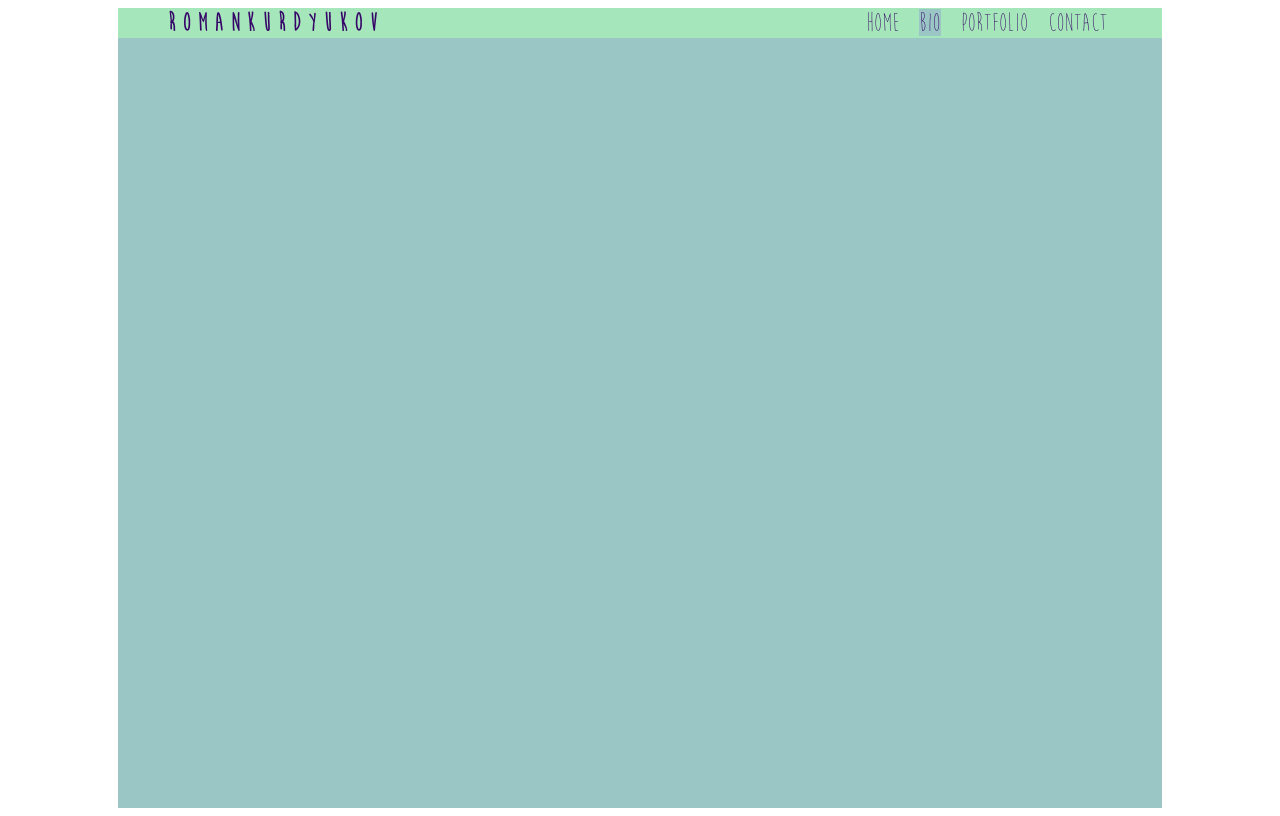
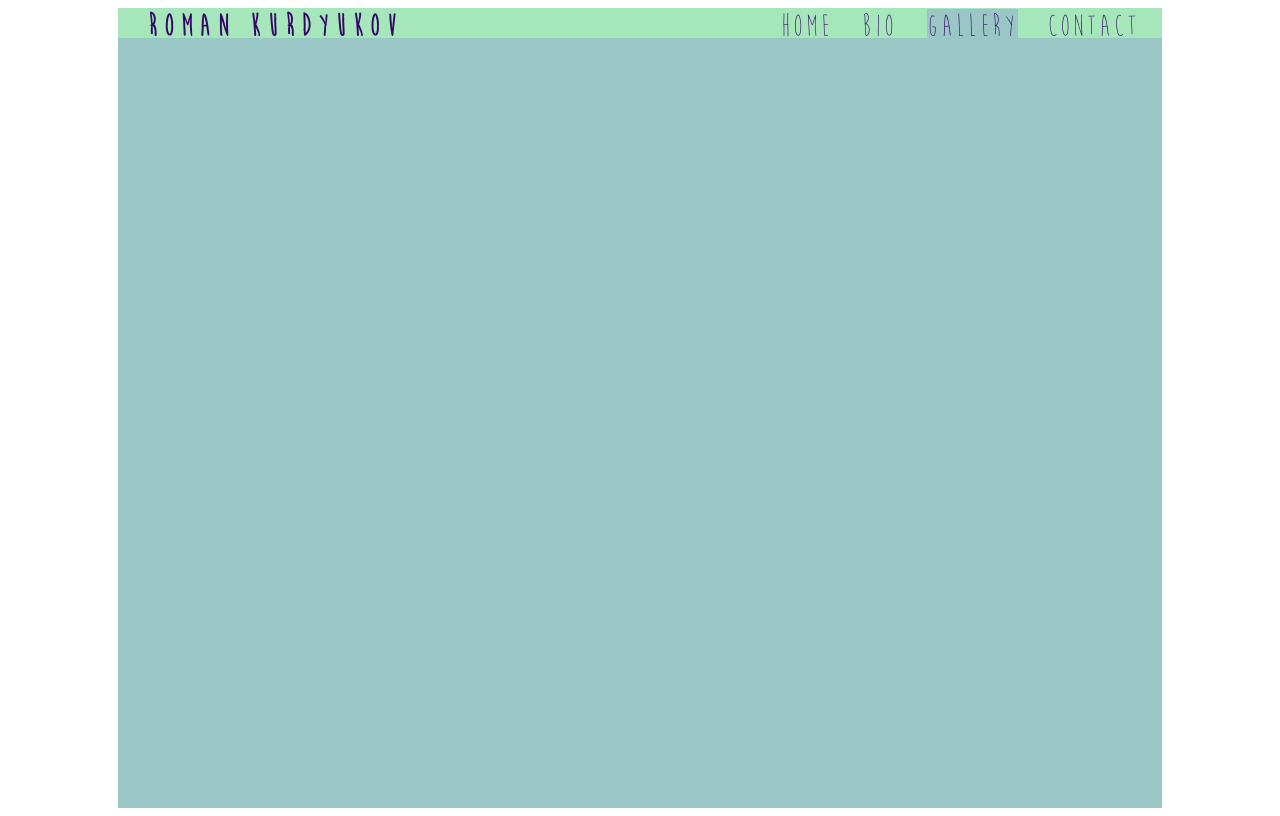
Before and after one commit to vaart/personalsite, a plain HTML site: page gallery.html in a window 1280 px wide. Drawn offline with Linux system fonts and the light colour scheme.

Commit message:
changed portfolio page to gallery page

```diff
--- a/css/portfolio.css
+++ b/css/gallery.css
@@ -1,3 +1,3 @@
-.portfolio{
+.gallery{
 	background: #9AC6C5
 }
--- a/css/styles.css
+++ b/css/styles.css
@@ -21,7 +21,7 @@
 /*	border: solid;*/
 	background: #A5E6BA;
 	font-family: bannerfont;
-	font-size: 20pt;
+	font-size: 24pt;
 	color: #360568;
 }
 
@@ -33,15 +33,15 @@
 
 .name{
 /*	border: dotted;*/
-	width: 20%;
-	padding-left: 50px;
+	width: 35%;
+	padding-left: 30px;
 	font-weight: bold;
 	letter-spacing: 7px;
 /*	font-family: nameFont;*/
 }
 
 nav{
-	width: 70%;
+	width: 60%;
 /*	border: solid;*/
 }
 
@@ -53,13 +53,14 @@ nav ul{
 
 nav ul li{
 	display: inline-block;
-	margin-left: 20px;
+	margin-left: 30px;
 	float: right;
 }
 
 nav ul li a{
 	color: #360568;
 	text-decoration: none;
+	letter-spacing: 3px;
 }
 nav ul li a:hover{
 	background: #9AC6C5;
--- a/portfolio.html
+++ b/gallery.html
@@ -3,19 +3,19 @@
 <head>
 	<title>Roman Kurdyukov</title>
 	<link rel="stylesheet" type="text/css" href="css/styles.css">
-	<link rel="stylesheet" type="text/css" href="css/portfolio.css">
+	<link rel="stylesheet" type="text/css" href="css/gallery.css">
 </head>
 <body>
 	<div id="wrap">
 		<div class="banner">
 			<div class="name">
-			ROMANKURDYUKOV
+			ROMAN KURDYUKOV
 			</div>
 			<nav>
 				<ul>
 					<li><a href="contact.html">CONTACT</a></li>
-					<li><a href="portfolio.html">PORTFOLIO</a></li>
-					<li><a class="portfolio" href="bio.html">BIO</a></li>
+					<li><a class="gallery" href="gallery.html">GALLERY</a></li>
+					<li><a href="bio.html">BIO</a></li>
 					<li><a href="index.html">HOME</a></li>
 				</ul>
 			</nav>
```
Also changed, not shown: bio.html (+2 -2 lines), contact.html (+2 -2 lines), index.html (+3 -2 lines).
